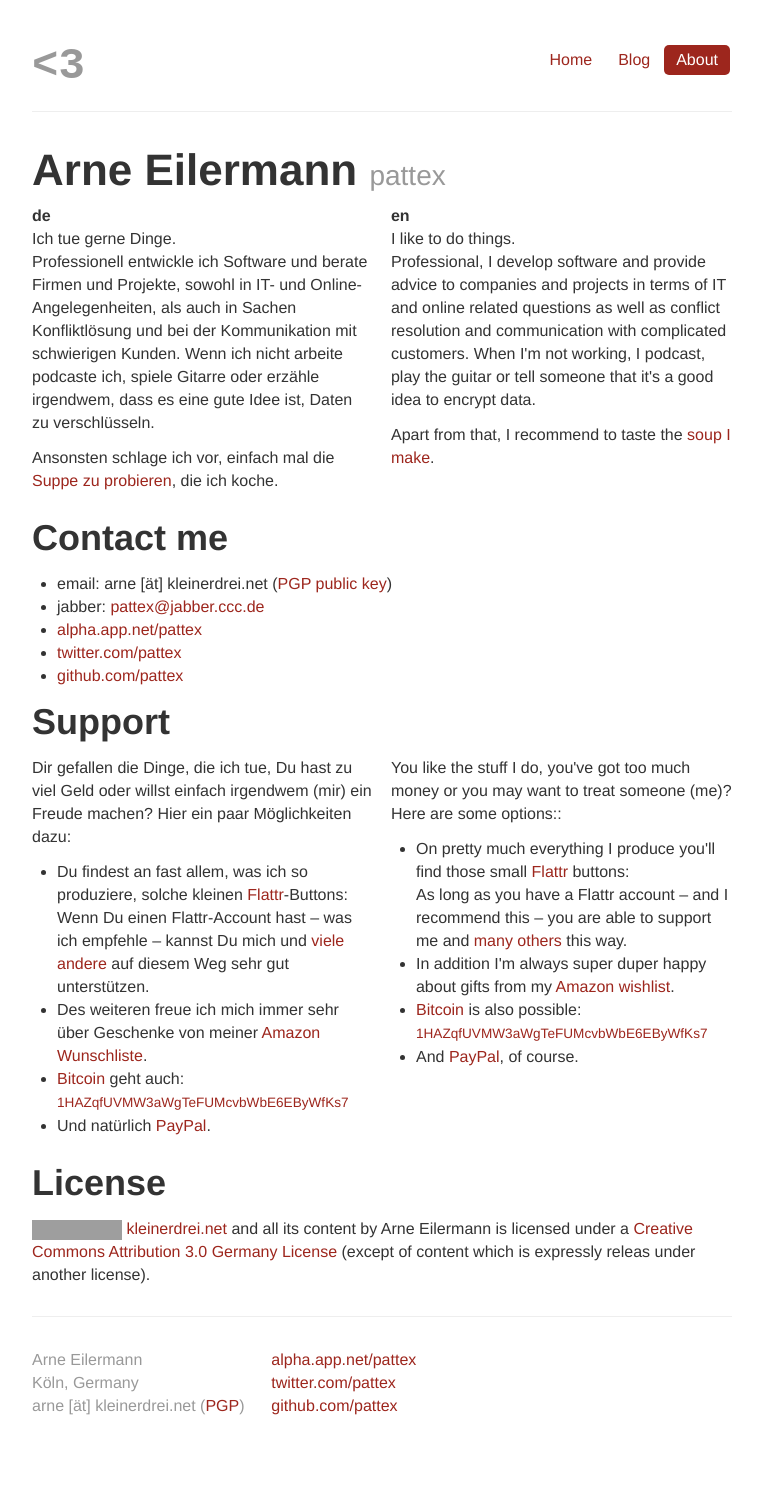
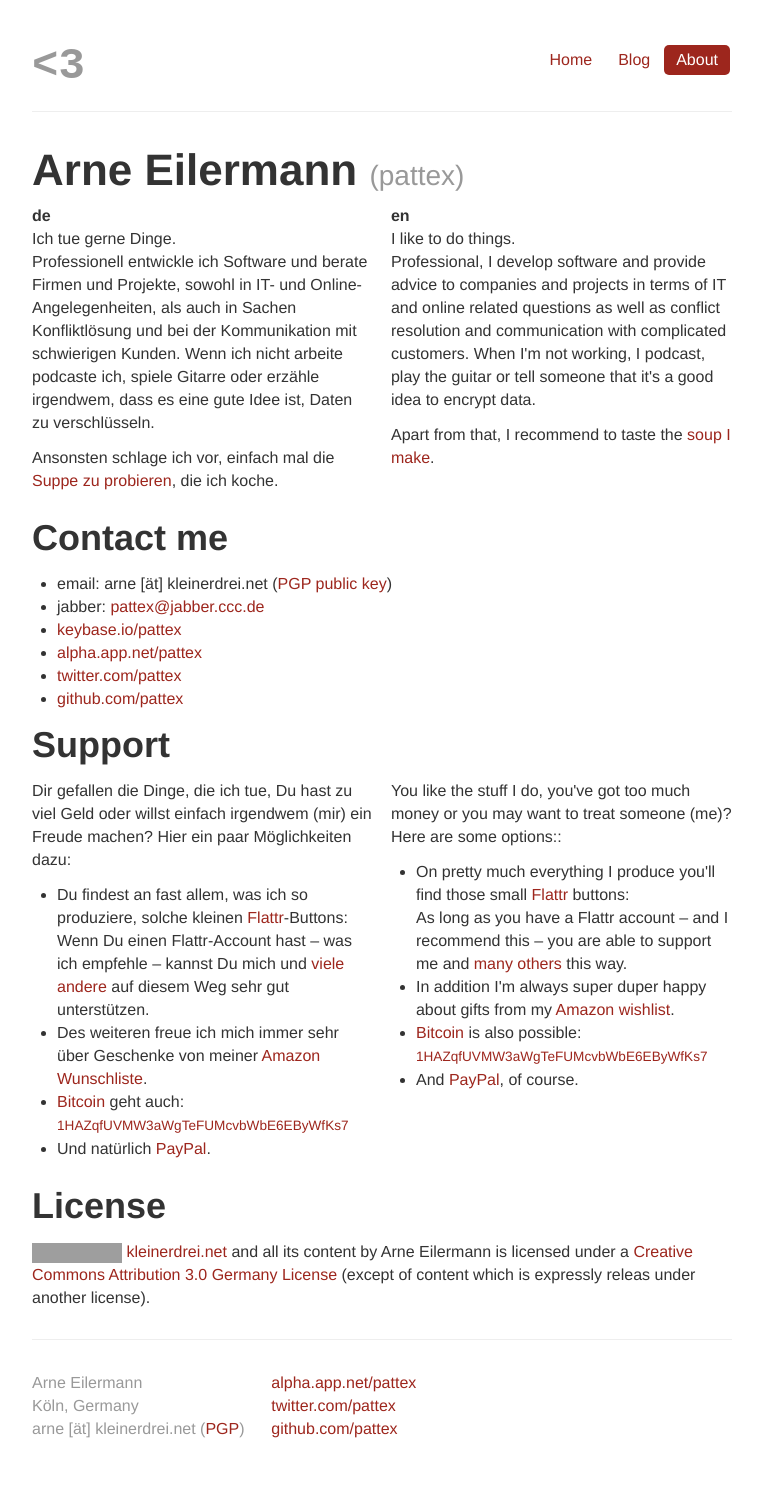
Before and after one commit to pattex/kleinerdrei.net, a Jekyll site: the page built from about.md, in a window 1280 px wide. Shown: the whole page, without its empty margins (258-1021 px from the left). Built offline with Jekyll 4.4.1, drawn with Linux system fonts in a browser that asks for light colours; comment, search, counter and statistics services are not loaded; before the commit the page ends 1469 px from its top, so only the background shows below that; grey boxes are pictures that could not be loaded.

Commit message:
Better list keybase separately.

```diff
--- a/about.md
+++ b/about.md
@@ -2,7 +2,7 @@
 layout: default
 title: About Arne Eilermann
 ---
-<h1>Arne Eilermann <small>pattex</small></h1>
+<h1>Arne Eilermann <small>(pattex)</small></h1>
 
 <div class="row-fluid">
   <div class="span6">
@@ -29,8 +29,9 @@
 
 ## Contact me
 
-* email: arne \[ät\] kleinerdrei.net ([PGP public key](https://keybase.io/pattex))
+* email: arne \[ät\] kleinerdrei.net ([PGP public key](http://pgp.mit.edu:11371/pks/lookup?op=get&search=0x397C6A2CC1ACAEE7))
 * jabber: [pattex@jabber.ccc.de](xmpp:pattex@jabber.ccc.de)
+* [keybase.io/pattex](https://keybase.io/pattex)
 * [alpha.app.net/pattex](https://alpha.app.net/pattex)
 * [twitter.com/pattex](https://twitter.com/pattex/)
 * [github.com/pattex](https://github.com/pattex)
```
